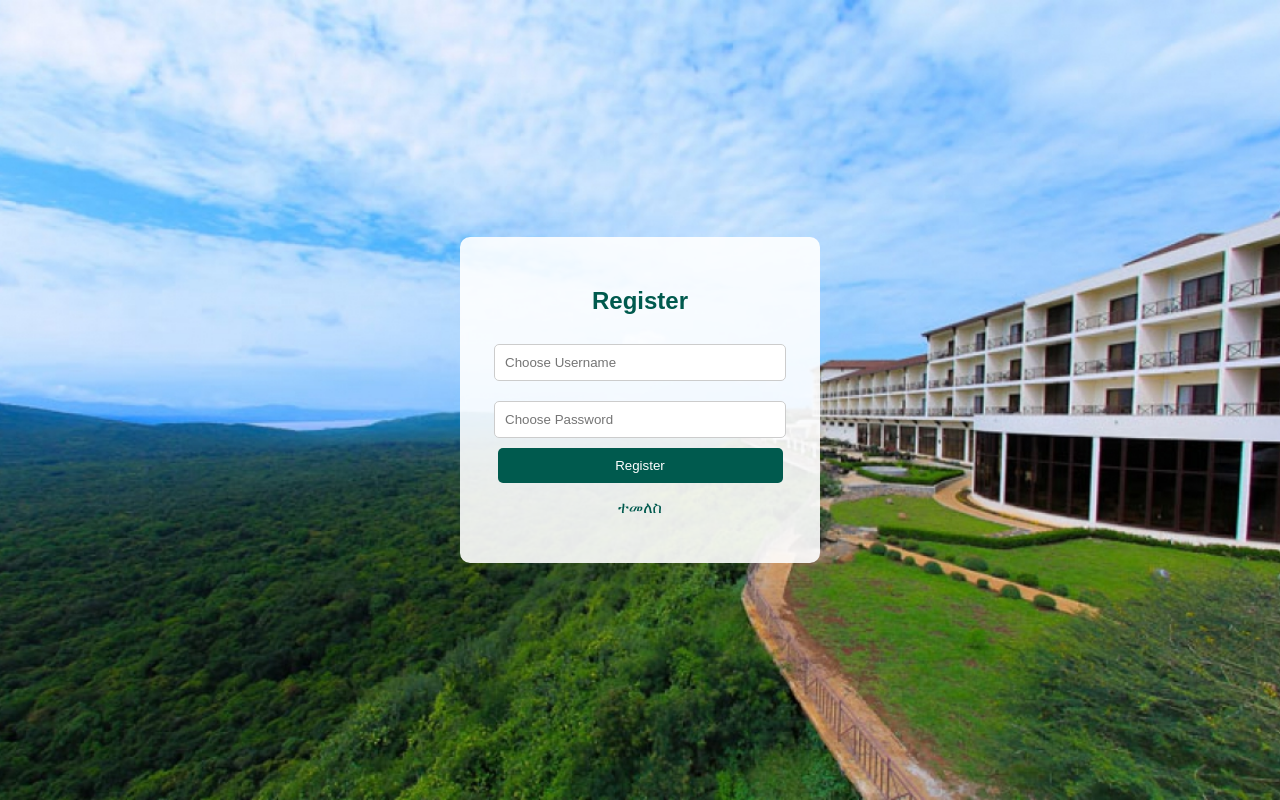
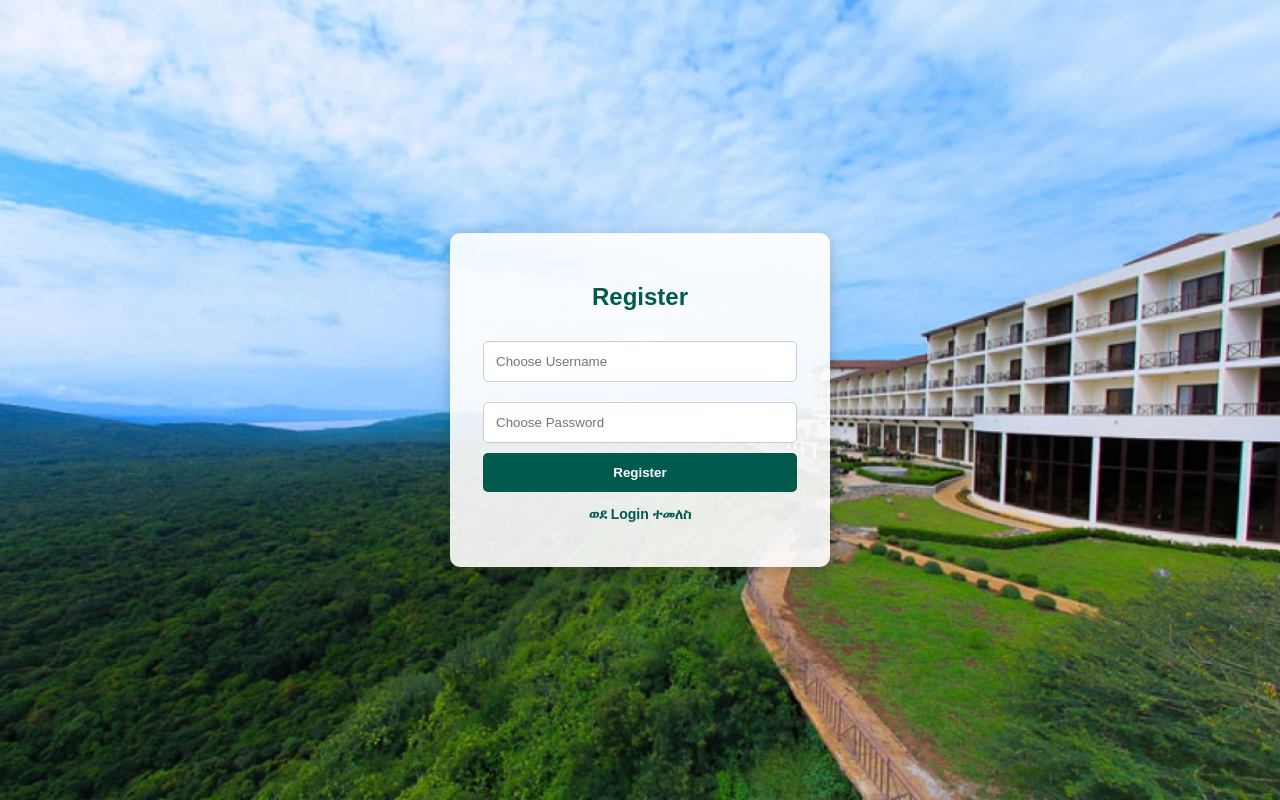
Before and after one commit to CherinetGama/cloud-chat-app, a Flask app: page /register in a window 1280 px wide. Run offline with Flask 3, Linux system fonts and the light colour scheme.

Commit message:
Update register.html

```diff
--- a/templates/register.html
+++ b/templates/register.html
@@ -3,14 +3,11 @@
 <head>
     <title>Register - AMU Chat</title>
     <style>
-        body {
-            background: url("{{ url_for('static', filename='images.jpg') }}") no-repeat center center fixed;
-            background-size: cover;
-            display: flex; justify-content: center; align-items: center; height: 100vh; margin: 0; font-family: sans-serif;
-        }
-        .container { background: rgba(255,255,255,0.9); padding: 30px; border-radius: 10px; text-align: center; width: 300px; }
-        input { width: 90%; padding: 10px; margin: 10px 0; border-radius: 5px; border: 1px solid #ccc; }
-        button { width: 95%; padding: 10px; background: #005a4e; color: white; border: none; border-radius: 5px; cursor: pointer; }
+        body { background: url("{{ url_for('static', filename='images.jpg') }}") no-repeat center center fixed; background-size: cover; display: flex; justify-content: center; align-items: center; height: 100vh; margin: 0; font-family: sans-serif; }
+        .container { background: rgba(255,255,255,0.9); padding: 30px; border-radius: 10px; text-align: center; width: 320px; box-shadow: 0 4px 15px rgba(0,0,0,0.2); }
+        input { width: 90%; padding: 12px; margin: 10px 0; border-radius: 5px; border: 1px solid #ccc; }
+        button { width: 98%; padding: 12px; background: #005a4e; color: white; border: none; border-radius: 5px; cursor: pointer; font-weight: bold; }
+        a { color: #005a4e; text-decoration: none; font-weight: bold; }
     </style>
 </head>
 <body>
@@ -21,7 +18,7 @@
             <input type="password" name="password" placeholder="Choose Password" required>
             <button type="submit">Register</button>
         </form>
-        <p><a href="{{ url_for('login') }}" style="color:#005a4e; text-decoration:none;">ተመለስ</a></p>
+        <p style="font-size: 14px;"><a href="{{ url_for('login') }}">ወደ Login ተመለስ</a></p>
     </div>
 </body>
 </html>
```
